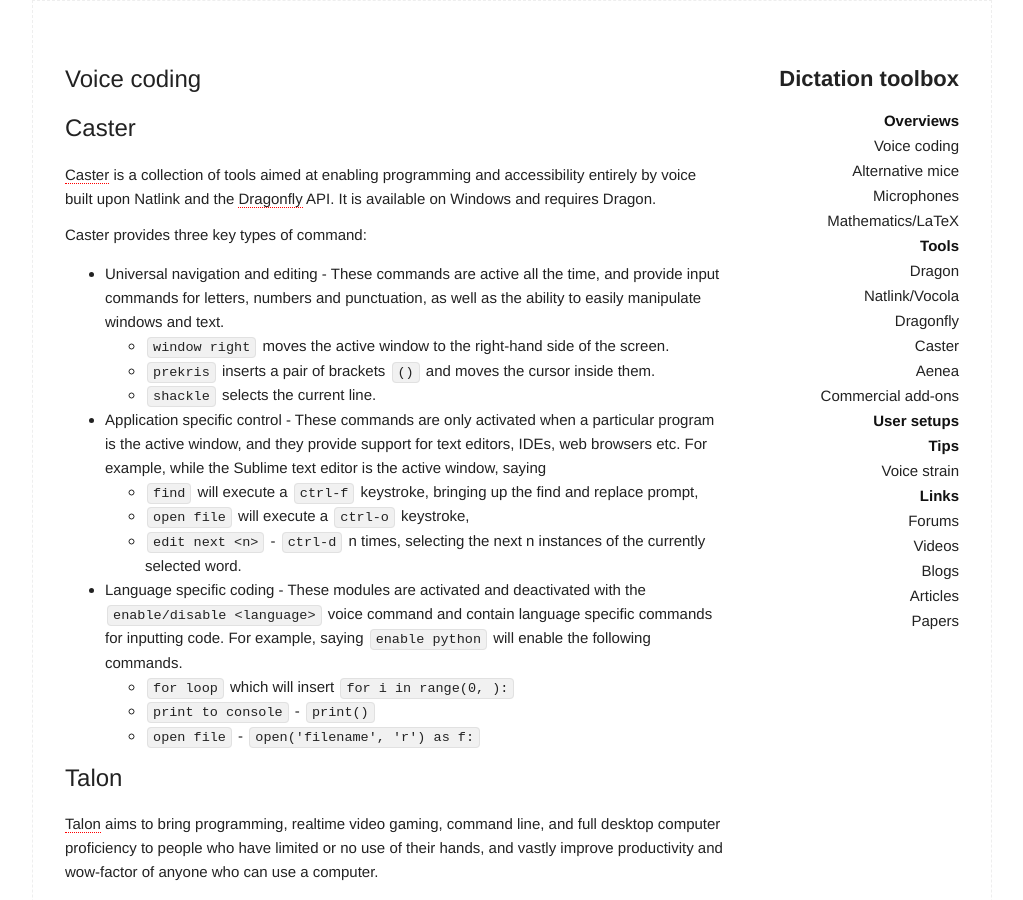
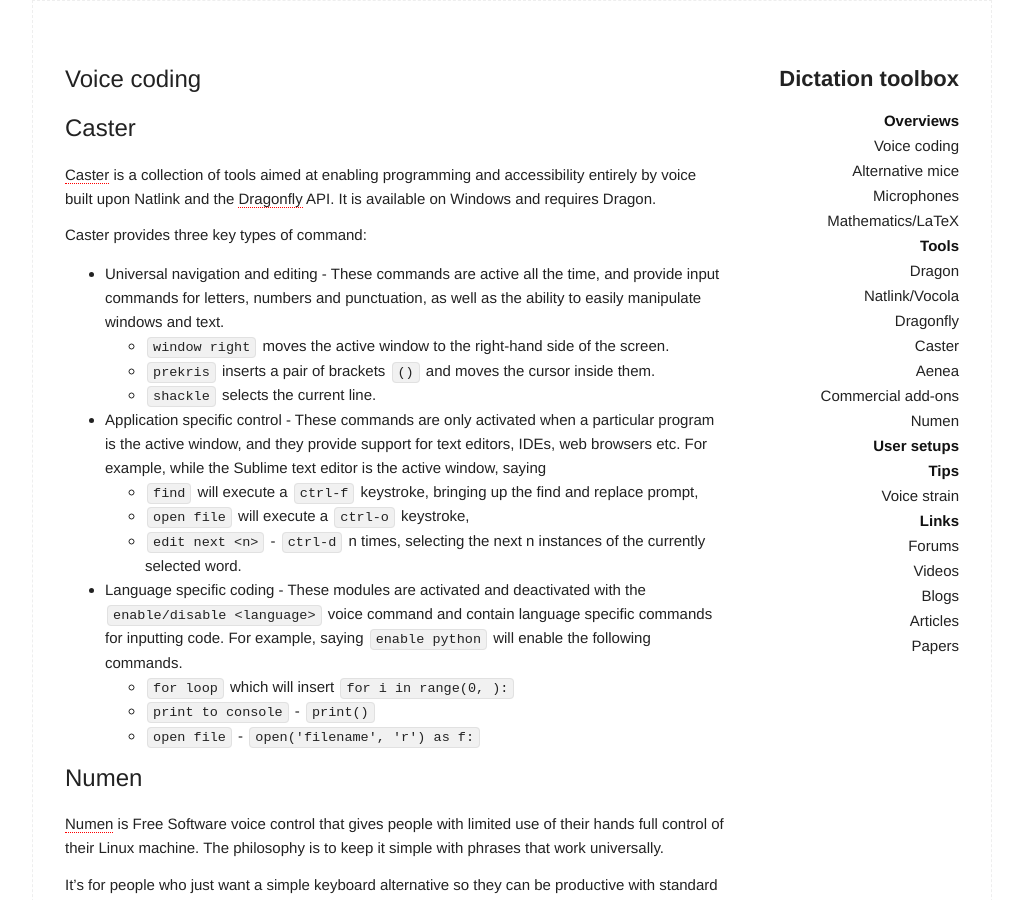
Before and after one commit to dictation-toolbox/dictation-toolbox.org, a Jekyll site: the page built from _pages/voicecoding.md, in a window 1280 px wide and 900 px high. Shown: the whole window, without its empty margins (128-1151 px from the left). Built offline with Jekyll 4.4.1, drawn with Linux system fonts in a browser that asks for light colours; some of the changed text lies outside the part shown.

Commit message:
Add Numen

```diff
--- a/_data/navlist.yml
+++ b/_data/navlist.yml
@@ -32,6 +32,9 @@
     - title: Commercial add-ons
       url: addons.html
 
+    - title: Numen
+      url: numen.html
+
 - section: User setups
 
 - section: Tips
--- a/_pages/voicecoding.md
+++ b/_pages/voicecoding.md
@@ -18,6 +18,13 @@ Caster provides three key types of command:
     - `for loop` which will insert `for i in range(0, ):`
     - `print to console` - `print()`
     -  `open file` -  `open('filename', 'r') as f:`
+
+
+# Numen
+[Numen](https://numenvoice.com) is Free Software voice control that gives people with limited use of their hands full control of their Linux machine. The philosophy is to keep it simple with phrases that work universally.
+
+It's for people who just want a simple keyboard alternative so they can be productive with standard keyboard-focused tools like Vim, tiling window managers and the command line. It leverages the open source [Vosk speech recognition toolkit](https://alphacephei.com/vosk).
+
 
 # Talon
 [Talon](talonvoice.com) aims to bring programming, realtime video gaming, command line, and full desktop computer proficiency to people who have limited or no use of their hands, and vastly improve productivity and wow-factor of anyone who can use a computer.
```
Also changed, not shown: _pages/blogs.md (+2 -0 lines), _pages/forums.md (+2 -0 lines), _pages/numen.md (added, +10 -0 lines), _pages/videos.md (+2 -0 lines).
